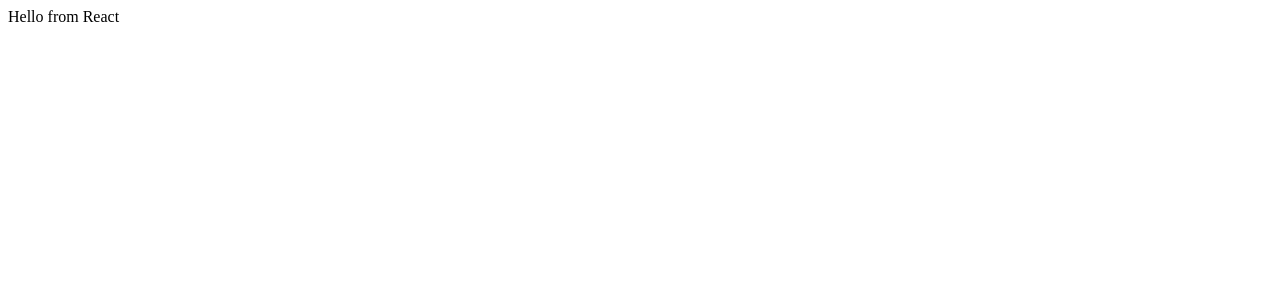
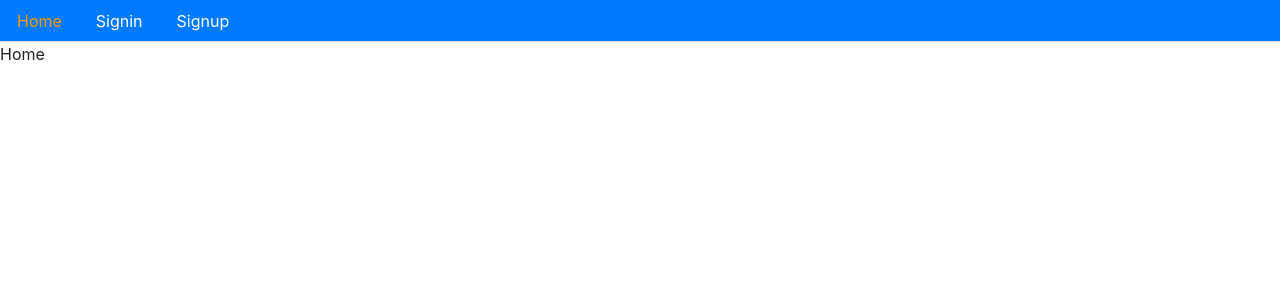
Before and after one commit to Tsampaio/mern_ecommerce, a React (Create React App) app in the folder frontend/: page / in a window 1280 px wide. Shown: the top 300 px of the page. Built offline with nearby package versions, Linux system fonts and the light colour scheme.

Commit message:
Routing Pages

```diff
--- a/frontend/package.json
+++ b/frontend/package.json
@@ -8,6 +8,7 @@
     "@testing-library/user-event": "^7.2.1",
     "react": "^16.13.1",
     "react-dom": "^16.13.1",
+    "react-router-dom": "^5.1.2",
     "react-scripts": "3.4.1"
   },
   "scripts": {
--- a/frontend/public/index.html
+++ b/frontend/public/index.html
@@ -10,20 +10,9 @@
       content="Web site created using create-react-app"
     />
     <link rel="apple-touch-icon" href="%PUBLIC_URL%/logo192.png" />
-    <!--
-      manifest.json provides metadata used when your web app is installed on a
-      user's mobile device or desktop. See https://developers.google.com/web/fundamentals/web-app-manifest/
-    -->
     <link rel="manifest" href="%PUBLIC_URL%/manifest.json" />
-    <!--
-      Notice the use of %PUBLIC_URL% in the tags above.
-      It will be replaced with the URL of the `public` folder during the build.
-      Only files inside the `public` folder can be referenced from the HTML.
+    <link rel="stylesheet" href="https://stackpath.bootstrapcdn.com/bootstrap/4.4.1/css/bootstrap.min.css" integrity="sha384-Vkoo8x4CGsO3+Hhxv8T/Q5PaXtkKtu6ug5TOeNV6gBiFeWPGFN9MuhOf23Q9Ifjh" crossorigin="anonymous" />
 
-      Unlike "/favicon.ico" or "favicon.ico", "%PUBLIC_URL%/favicon.ico" will
-      work correctly both with client-side routing and a non-root public URL.
-      Learn how to configure a non-root public URL by running `npm run build`.
-    -->
     <title>React App</title>
   </head>
   <body>
--- /dev/null
+++ b/frontend/src/Routes.js
@@ -0,0 +1,21 @@
+import React from 'react'
+import { BrowserRouter, Switch, Route } from "react-router-dom";
+import Signin from "./user/Signin";
+import Signup from "./user/Signup";
+import Home from "./core/Home";
+import Menu from "./core/Menu";
+
+const Routes = () => {
+  return (
+    <BrowserRouter>
+      <Menu />
+      <Switch>
+        <Route exact path="/" component={Home} />
+        <Route exact path="/signin" component={Signin} />
+        <Route exact path="/signup" component={Signup} />
+      </Switch>
+    </BrowserRouter>
+  )
+}
+
+export default Routes;
--- /dev/null
+++ b/frontend/src/core/Home.js
@@ -0,0 +1,11 @@
+import React from 'react';
+
+const Home = () => {
+  return (
+    <div>
+      Home
+    </div>
+  )
+}
+
+export default Home;
--- /dev/null
+++ b/frontend/src/core/Menu.js
@@ -0,0 +1,30 @@
+import React from 'react'
+import { Link, withRouter } from 'react-router-dom';
+
+const isActive = (history, path) => {
+  if(history.location.pathname === path) {
+    return { color: '#ff9900'}
+  } else {
+    return { color: '#ffffff' }
+  }
+}
+
+const Menu = ({ history }) => {
+  return (
+    <div>
+      <ul className="nav nav-tabs bg-primary">
+        <li className="nav-item">
+          <Link className="nav-link" style={isActive(history, '/')} to="/">Home</Link>
+        </li>
+        <li className="nav-item">
+          <Link className="nav-link" style={isActive(history, '/signin')} to="/signin">Signin</Link>
+        </li>
+        <li className="nav-item">
+          <Link className="nav-link" style={isActive(history, '/signup')} to="/signup">Signup</Link>
+        </li>
+      </ul>
+    </div>
+  )
+}
+
+export default withRouter(Menu);
--- a/frontend/src/index.js
+++ b/frontend/src/index.js
@@ -1,8 +1,8 @@
 import React from 'react';
 import ReactDOM from 'react-dom';
-import App from './App';
+import Routes from './Routes';
 
 ReactDOM.render(
-    <App />,
+    <Routes />,
   document.getElementById('root')
 );
--- /dev/null
+++ b/frontend/src/user/Signin.js
@@ -0,0 +1,11 @@
+import React from 'react'
+
+const Signin = () => {
+  return (
+    <div>
+      Signin
+    </div>
+  )
+}
+
+export default Signin;
--- /dev/null
+++ b/frontend/src/user/Signup.js
@@ -0,0 +1,11 @@
+import React from 'react'
+
+const Signup = () => {
+  return (
+    <div>
+      Signup
+    </div>
+  )
+}
+
+export default Signup;
```
Also changed, not shown: 1 other file (tests, documents, lock files or other folders).
